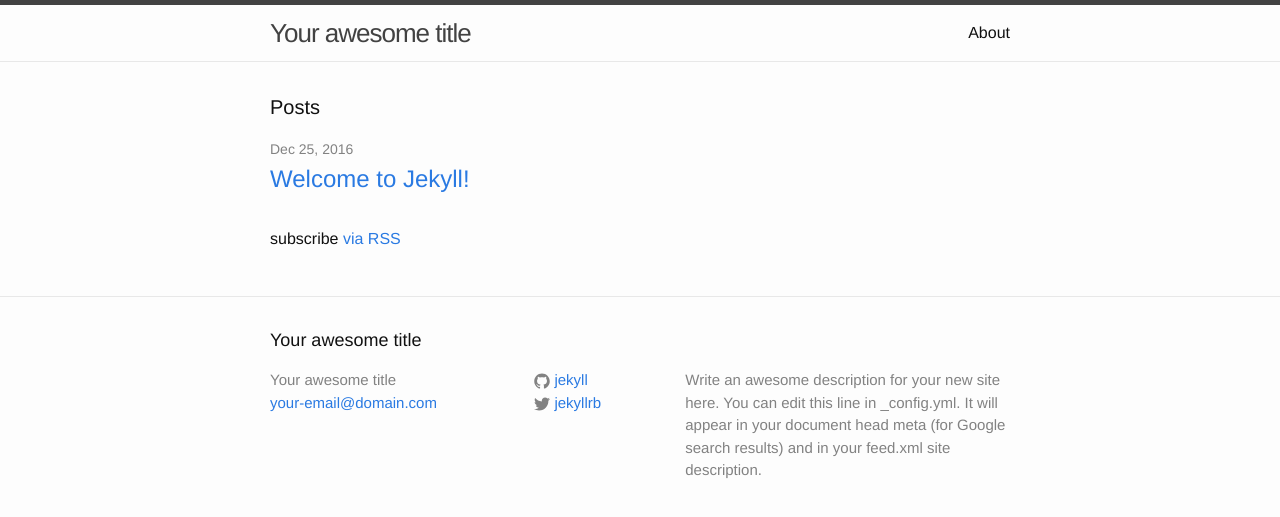
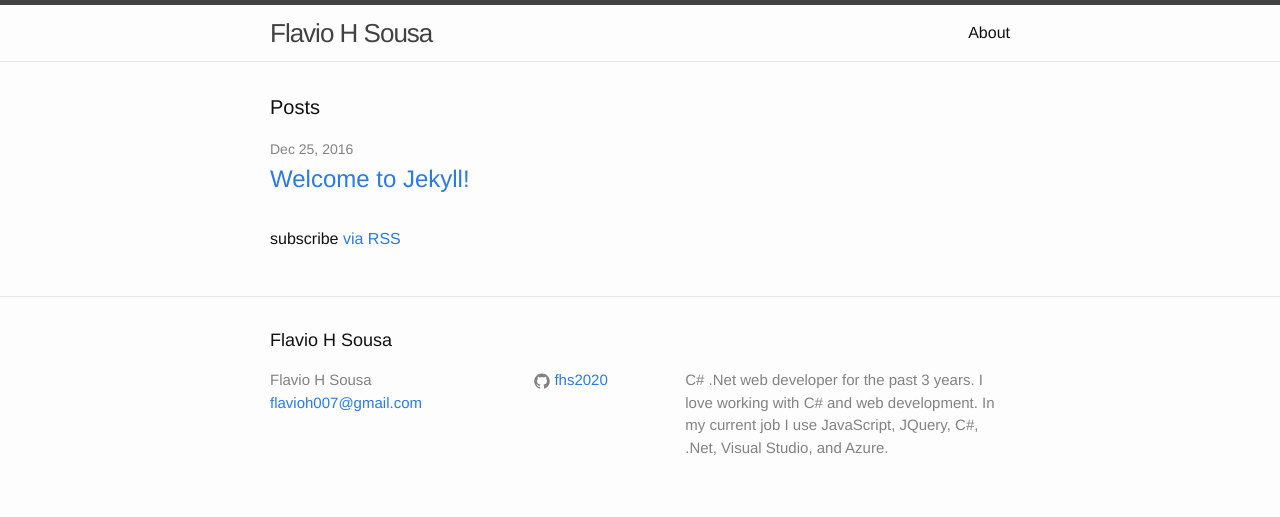
Before and after one commit to fhs2020/fhs-web-developer, a Jekyll site: the page built from index.html, in a window 1280 px wide. Shown: the top 517 px of the page. Built offline with Jekyll 4.4.1, drawn with Linux system fonts in a browser that asks for light colours.

Commit message:
Update _config.yml

```diff
--- a/_config.yml
+++ b/_config.yml
@@ -6,16 +6,14 @@
 # 'jekyll serve'. If you change this file, please restart the server process.
 
 # Site settings
-title: Your awesome title
-email: your-email@domain.com
+title: Flavio H Sousa
+email: flavioh007@gmail.com
 description: > # this means to ignore newlines until "baseurl:"
-  Write an awesome description for your new site here. You can edit this
-  line in _config.yml. It will appear in your document head meta (for
-  Google search results) and in your feed.xml site description.
+  C# .Net web developer for the past 3 years. I love working with C# and web development.
+  In my current job I use JavaScript, JQuery, C#, .Net, Visual Studio, and Azure.
 baseurl: "" # the subpath of your site, e.g. /blog
-url: "http://yourdomain.com" # the base hostname & protocol for your site
-twitter_username: jekyllrb
-github_username:  jekyll
+url: "https://fhs2020.github.io/fhs-web-developer/" # the base hostname & protocol for your site
+
+github_username:  fhs2020
 
 # Build settings
-markdown: kramdown
```
